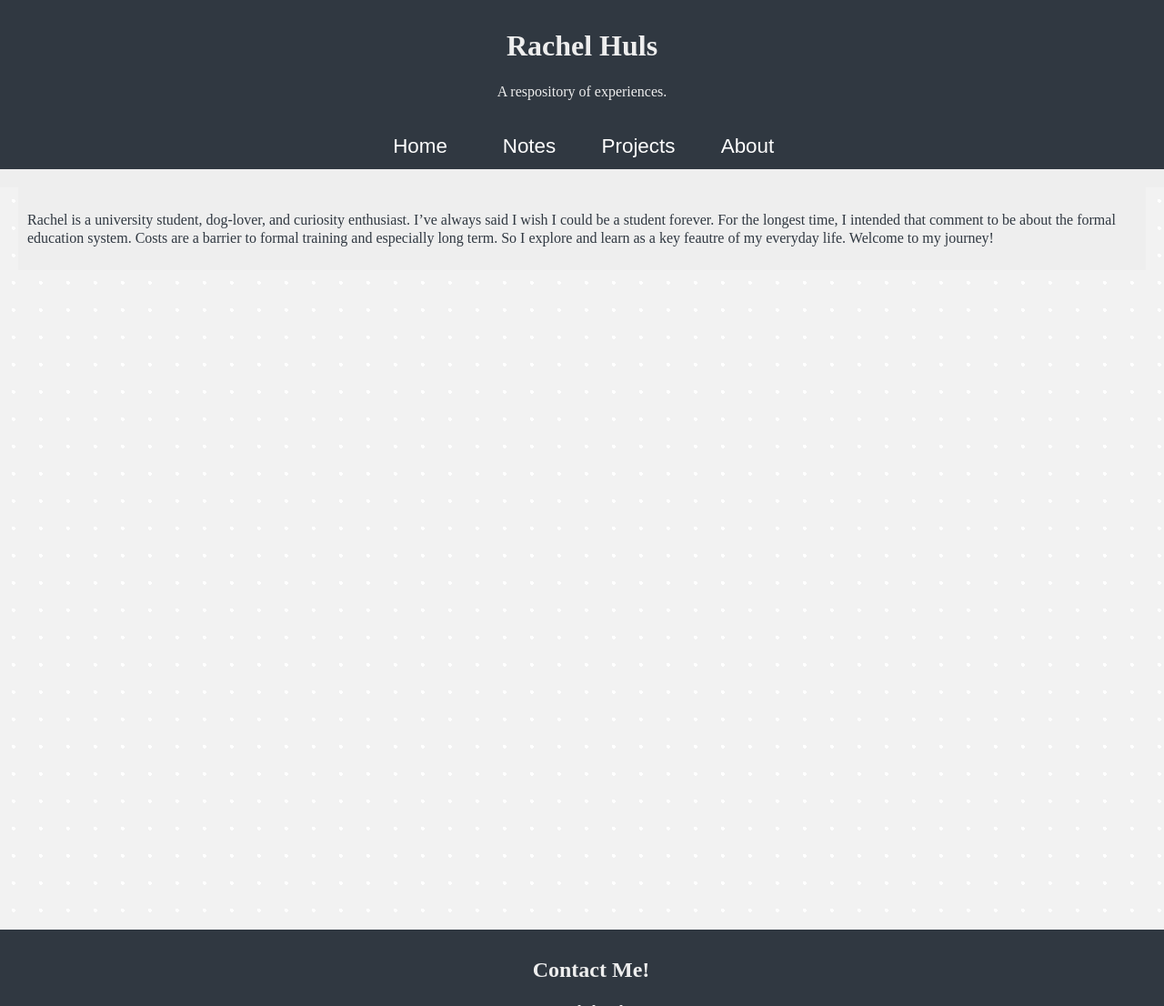
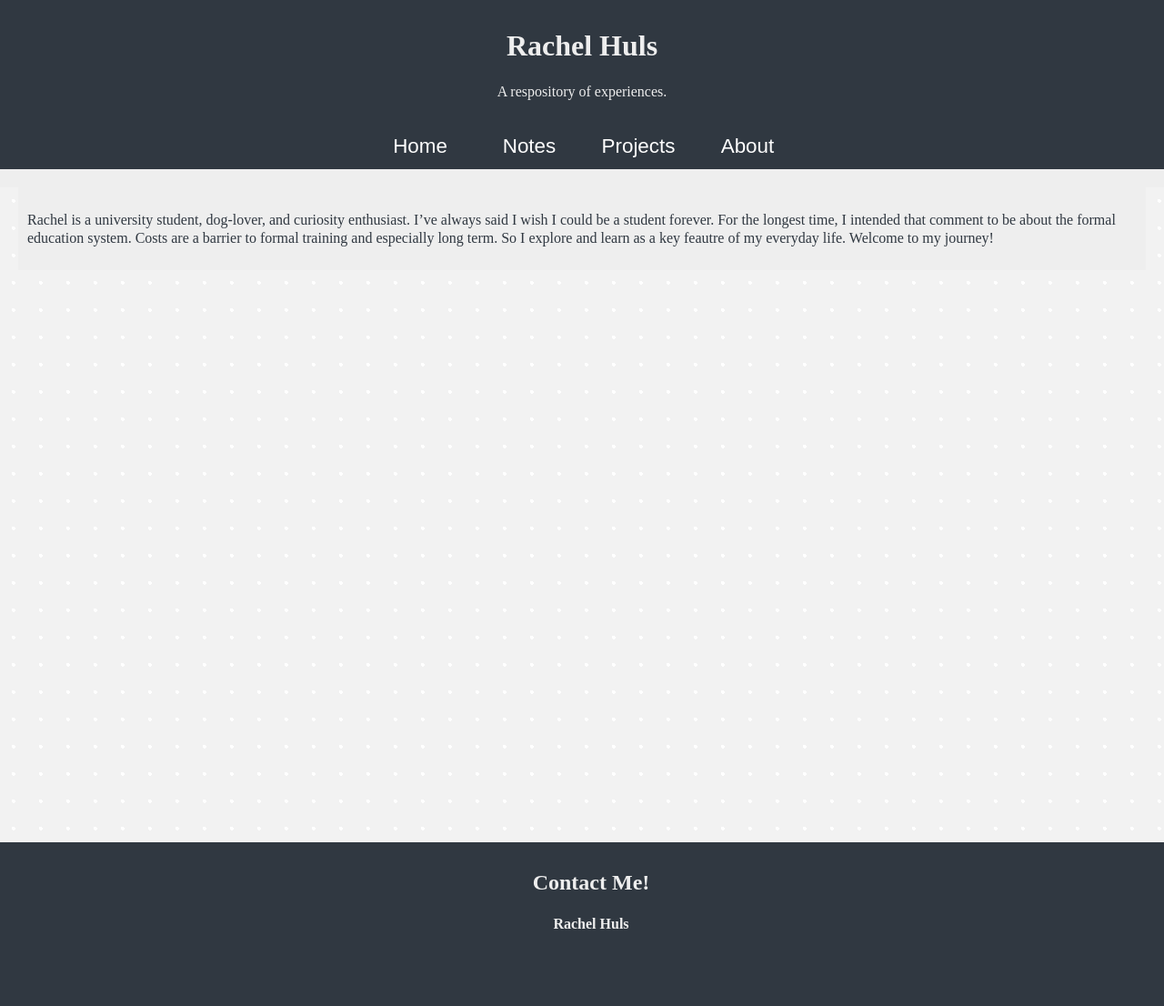
Before and after one commit to rachelhuls/rachelhuls.github.io, a Jekyll site: the page built from index.html, in a window 1280 px wide. Shown: the whole page at 91% size. Built offline with Jekyll 4.4.1, drawn with Linux system fonts in a browser that asks for light colours.

Commit message:
Update main.scss

```diff
--- a/_sass/main.scss
+++ b/_sass/main.scss
@@ -83,8 +83,7 @@ body {
   width: 100%;
   text-align: center;
   padding: 10px;
-  overflow: hidden;
-  height: 4rem;            /* Footer height */
+  height: 10rem;            /* Footer height */
 }
 
 @media screen and (min-width: 600px) {
```
